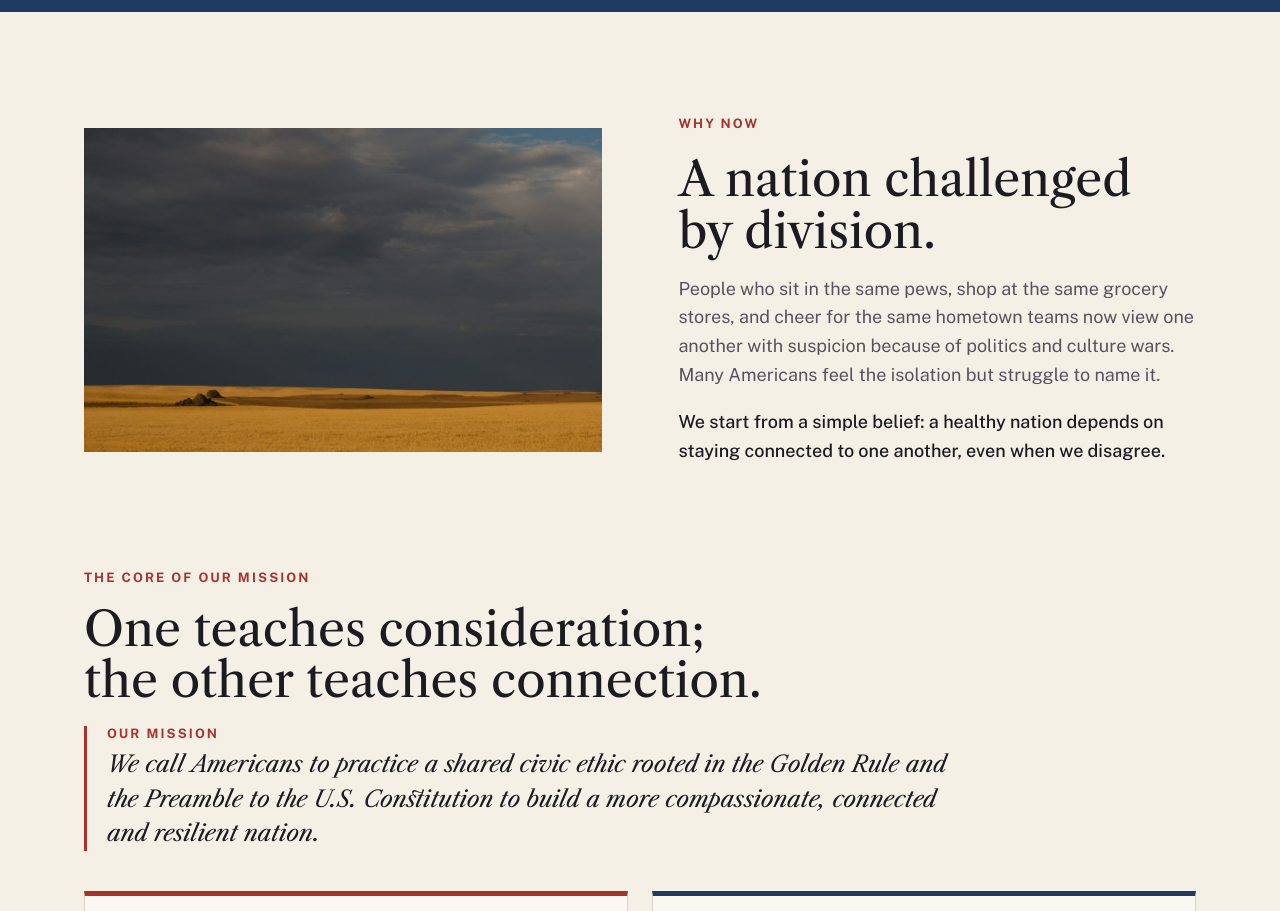
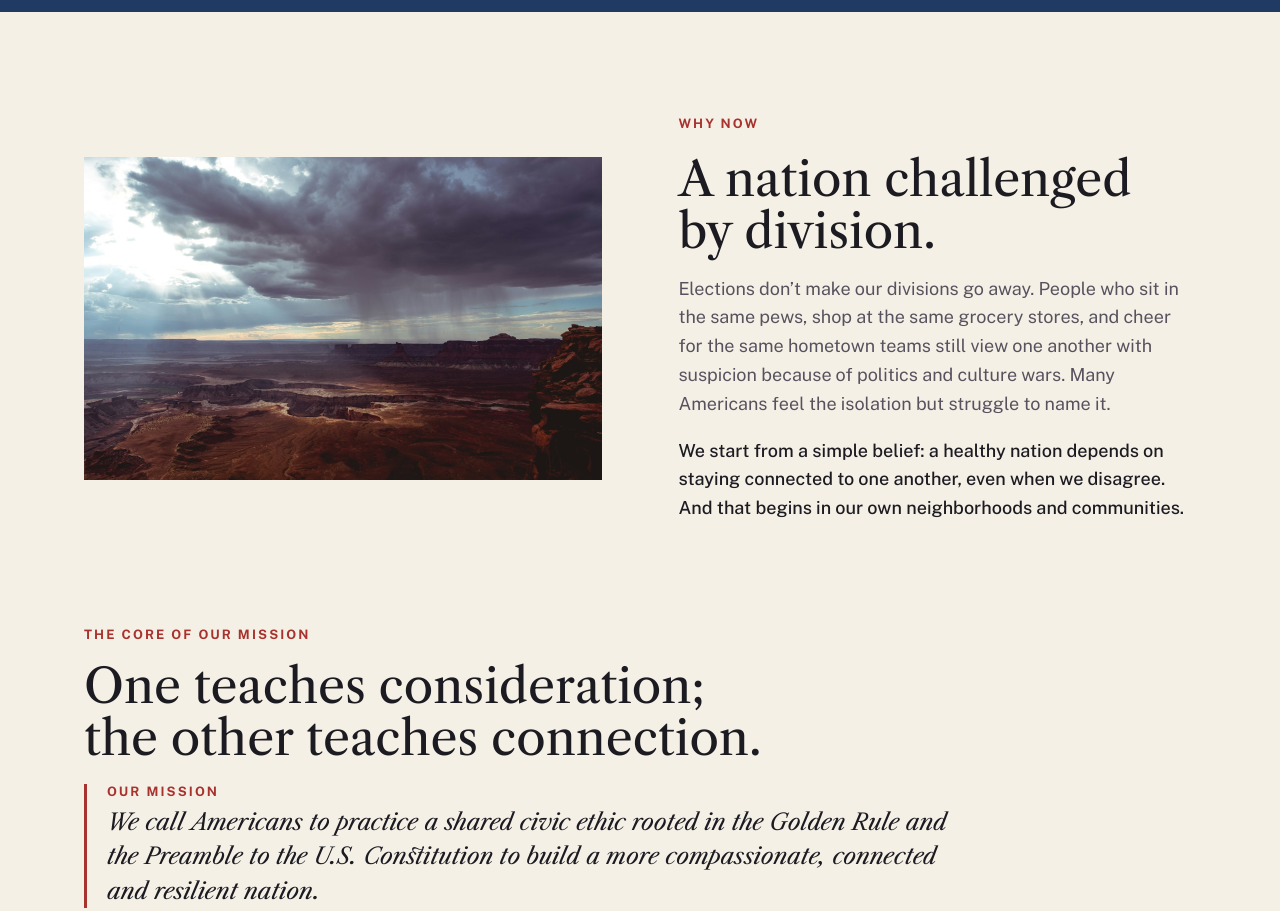
Before and after one commit to HankPantier/TheCivicNeighborProject, a plain HTML site: page index.html in a window 1280 px wide. Shown: the part 1240-2151 px from the top of the page. Drawn offline with nearby package versions, Linux system fonts and the light colour scheme; a web font is replaced by a local one.

Commit message:
Why Now: revised copy and new storm-over-canyon photo
Co-Authored-By: Claude Opus 5.5 <noreply@anthropic.com>
Claude-Session: https://claude.ai/code/session_01GDkBFka17TsuKrX2LgLhqN

```diff
--- a/index.html
+++ b/index.html
@@ -364,13 +364,13 @@ p { margin: 0; }
   <section class="why" id="mission" aria-labelledby="why-title">
     <div class="wrap split">
       <figure class="photo wide">
-        <img src="images/storm-wheat-field.jpg" alt="Dark storm clouds gathering over a golden wheat field" width="1400" height="731" loading="lazy" decoding="async">
+        <img src="images/canyon-storm.jpg" alt="Storm clouds over a wide canyon, with rays of sunlight breaking through" width="1600" height="1067" loading="lazy" decoding="async">
       </figure>
       <div class="stack">
         <p class="eyebrow">Why now</p>
         <h2 id="why-title">A nation challenged by division.</h2>
-        <p class="muted">People who sit in the same pews, shop at the same grocery stores, and cheer for the same hometown teams now view one another with suspicion because of politics and culture wars. Many Americans feel the isolation but struggle to name it.</p>
-        <p>We start from a simple belief: a healthy nation depends on staying connected to one another, even when we disagree.</p>
+        <p class="muted">Elections don’t make our divisions go away. People who sit in the same pews, shop at the same grocery stores, and cheer for the same hometown teams still view one another with suspicion because of politics and culture wars. Many Americans feel the isolation but struggle to name it.</p>
+        <p>We start from a simple belief: a healthy nation depends on staying connected to one another, even when we disagree. And that begins in our own neighborhoods and communities.</p>
       </div>
     </div>
   </section>
@@ -523,7 +523,7 @@ p { margin: 0; }
         <a href="#top">Back to top</a>
       </nav>
     </div>
-    <p class="credits">Photos: Thomas Park (adapted), Brock DuPont, Anthony Garand, Alba Calbetó, Samsung UK and Anthony Roberts on Unsplash.</p>
+    <p class="credits">Photos: Thomas Park (adapted), Nick Dunlap, Brock DuPont, Anthony Garand, Alba Calbetó, Samsung UK and Anthony Roberts on Unsplash.</p>
   </div>
 </footer>
 
```
Also changed, not shown: images/canyon-storm.jpg (added), images/storm-wheat-field.jpg (deleted).
